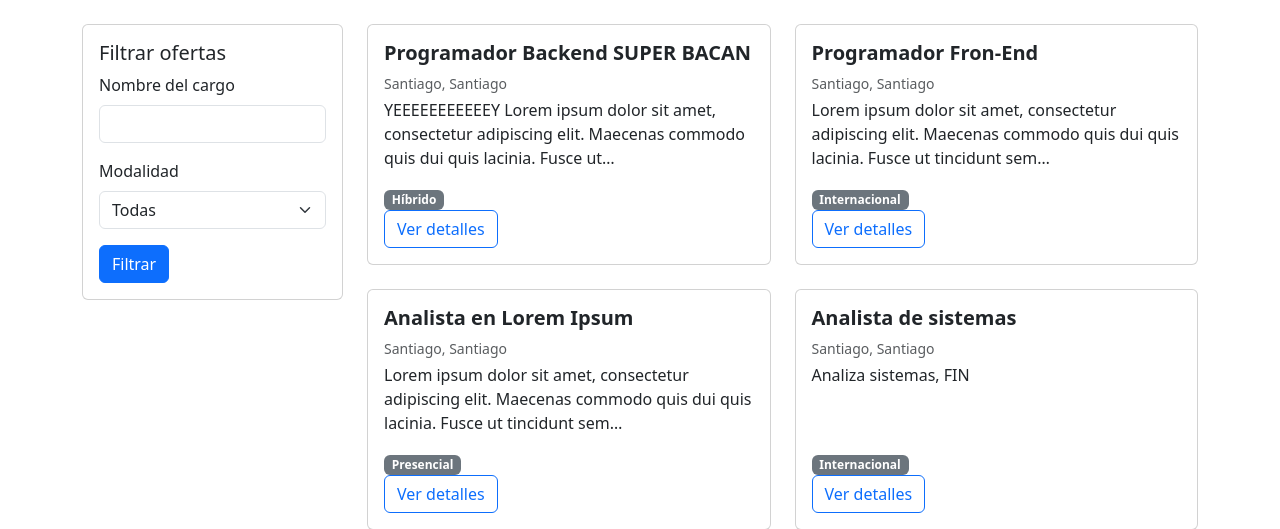
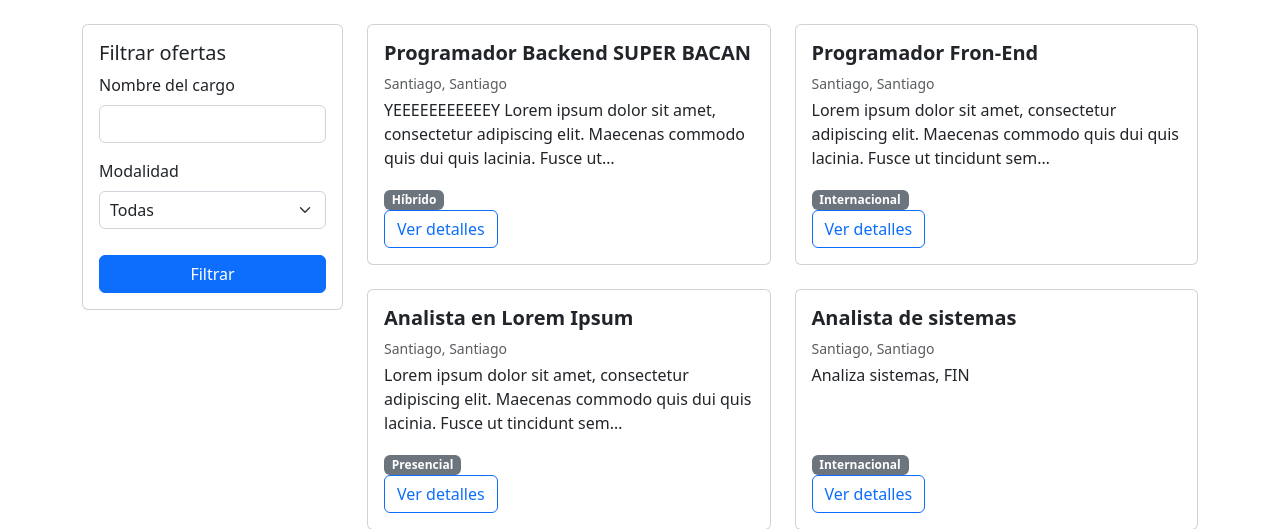
Before and after one commit to MacarenaCarreno8/PracticasFST, a Django app: page /oportunidades/ in a window 1280 px wide. Shown: the part 66-595 px from the top of the page. Run offline with Django 5.2, Linux system fonts and the light colour scheme; data comes from the database, SQL or seed files in the repository; both versions use the stored data as it was after the commit.

Commit message:
arreglo detalle css formulario de  perfil

```diff
--- a/PracticasFST/static/css/MisEstilos.css
+++ b/PracticasFST/static/css/MisEstilos.css
@@ -149,3 +149,23 @@ body {
 .comentarios-section .card-title {
     font-weight: bold;
 }
+
+.card-body form {
+    max-width: 500px;
+    margin: 0 auto;
+}
+/*formularios de perfil de usuario para que se vean mejor*/
+.card-body form input,
+.card-body form select,
+.card-body form textarea {
+    width: 100%;
+    margin-bottom: 12px;
+    border-radius: 6px;
+    padding: 6px 10px;
+    border: 1px solid #ced4da;
+}
+
+.card-body form button {
+    width: 100%;
+    margin-top: 10px;
+}
```
Also changed, not shown: db.sqlite3.
